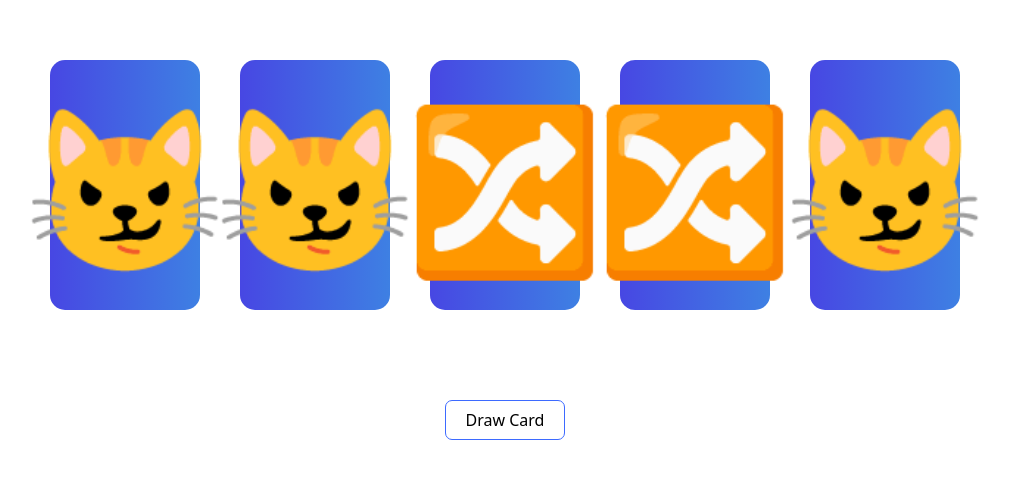
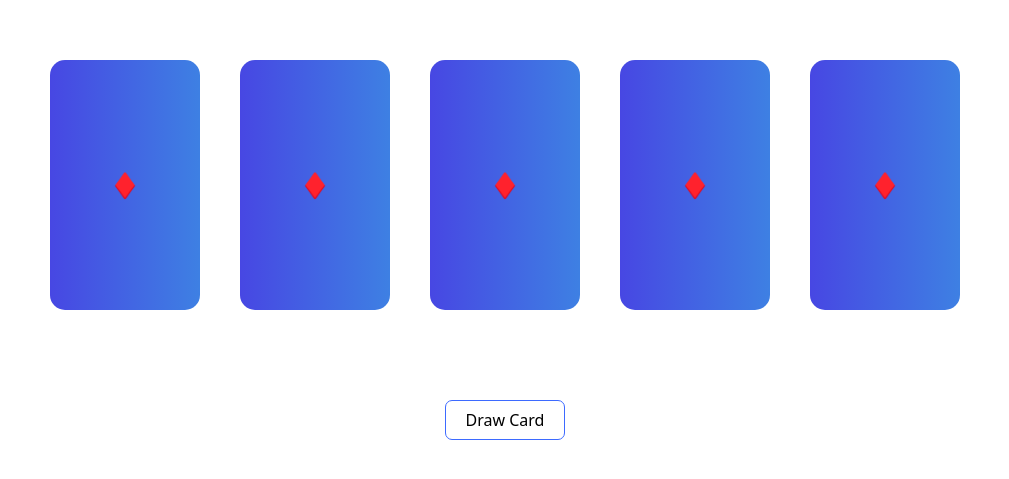
Before and after one commit to Vk4011/Emitrr, a React (Vite) app in the folder frontend/: page /playground in a window 1280 px wide. Shown: the part 175-654 px from the top of the page, without its empty margins (135-1144 px from the left). Built offline with nearby package versions, Linux system fonts and the light colour scheme.

Commit message:
updated playground

```diff
--- a/frontend/src/components/Playground.css
+++ b/frontend/src/components/Playground.css
@@ -49,6 +49,7 @@
   /* background: #196ee472; */
   background: linear-gradient(to right, rgb(71, 71, 227),rgb(62, 128, 227));
   font-size: 10rem;
+  perspective: 1000px;
 
 }
 .card:hover{
@@ -129,3 +130,48 @@
     -moz-transition: box-shadow 0.2s ease-in;
     transition: box-shadow 0.2s ease-in;
   }
+
+
+
+
+  .card-inner {
+    width: 100%;
+    height: 100%;
+    position: relative;
+    transform-style: preserve-3d;
+    transition: transform 0.999s;
+  }
+
+  .card:hover .card-inner {
+    transform: rotateY(180deg);
+  }
+
+  .card-front,
+  .card-back {
+    position: absolute;
+    width: 100%;
+    height: 100%;
+    backface-visibility: hidden;
+  }
+
+  .card-front {
+
+    color: #fff;
+    display: flex;
+    align-items: center;
+    border-radius: 10px;
+    justify-content: center;
+    font-size: 24px;
+    transform: rotateY(0deg);
+  }
+
+  .card-back {
+
+    color: #fff;
+    display: flex;
+    align-items: center;
+    border-radius: 10px;
+    justify-content: center;
+    font-size: 24px;
+    transform: rotateY(180deg);
+  }
--- a/frontend/src/components/Playground.jsx
+++ b/frontend/src/components/Playground.jsx
@@ -32,18 +32,10 @@ function Playground() {
         if (defuserCount <= 0) {
           console.log(`\n\t BOOM : 💣 \n`);
           console.log("Game over");
+          return; // Exiting the function immediately after game over
         } else {
-          SetDefusserCount((p) => {
-            p - 1;
-          });
-          console.log("bomb diffused..");
-          console.log("Card drawn:", inHandCard);
-          console.log(`\n\t[ ${deck.slice(0, -1)} ]\n`);
-          setDeck((prevDeck) => prevDeck.slice(0, -1));
-          setFrontCard((prevFrontCard) => prevFrontCard - 1);
-          if (deck.length === 1) {
-            console.log("\n\t You win the game!");
-          }
+          SetDefusserCount((prevCount) => prevCount - 1); // Decreasing defuser count
+          console.log("Bomb defused..");
         }
         break;
       case "🔀":
@@ -52,30 +44,24 @@ function Playground() {
         console.log("\n\t New Deck ");
         generateDeck();
         setFrontCard(4);
-        break;
+        return; // Exiting the function after shuffling
       case "🙅‍♂️":
-        SetDefusserCount((p) => {
-          p + 1;
-        });
+        SetDefusserCount((prevCount) => prevCount + 1); // Increasing defuser count
         console.log("Defuser drawn:", inHandCard);
         console.log("\n\t Checking next card...");
-
         console.log("\n\t Game continues.");
-        console.log(`\n\t[ ${deck.slice(0, -1)} ]\n`);
-        setDeck((prevDeck) => prevDeck.slice(0, -1));
-        setFrontCard((prevFrontCard) => prevFrontCard - 1);
-
         break;
       default:
         console.log("Card drawn:", inHandCard);
-        console.log(`\n\t[ ${deck.slice(0, -1)} ]\n`);
-        setDeck((prevDeck) => prevDeck.slice(0, -1));
-        setFrontCard((prevFrontCard) => prevFrontCard - 1);
         if (deck.length === 1) {
           console.log("\n\t You win the game!");
         }
         break;
     }
+
+    console.log(`\n\t[ ${deck.slice(0, -1)} ]\n`);
+    setDeck((prevDeck) => prevDeck.slice(0, -1));
+    setFrontCard((prevFrontCard) => prevFrontCard - 1);
   };
 
   return (
@@ -85,7 +71,16 @@ function Playground() {
           <ul className="card-list">
             {deck.map((card, index) => (
               <li className="card-list__item }" key={index}>
-                <div className="card">{card}</div>
+                <div className="card">
+                  <div className="card-inner">
+                    <div className="card-front">
+                      <p className="text-[5rem]">♦️</p>
+                    </div>
+                    <div className="card-back">
+                      <p className="text-[6rem]">{card}</p>
+                    </div>
+                  </div>
+                </div>
               </li>
             ))}
           </ul>
--- a/frontend/src/components/pages/SignUp.jsx
+++ b/frontend/src/components/pages/SignUp.jsx
@@ -14,13 +14,13 @@ function SignUp() {
 
     axios.post(`${baseUrl}/signup`, { username, email, password })
       .then((res) => {
-        const { data } = res; // Destructure data from the response
+        const { data } = res;
         if (data.status === "Success") {
           navigate("/home");
         }
       })
       .catch((err) => {
-        console.error(err); // Log errors
+        console.error(err);
       });
   };
 
```
